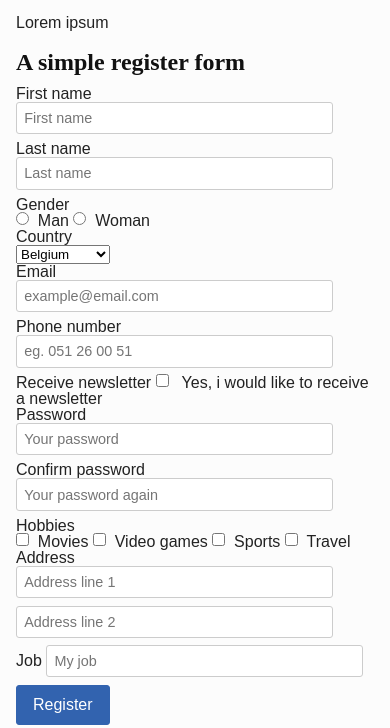
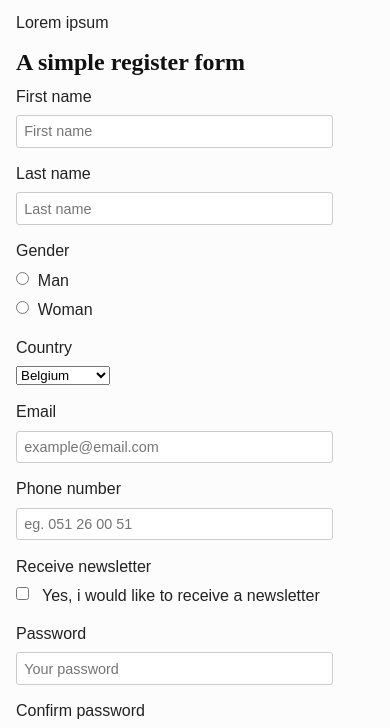
Before and after one commit to Quinten/form.css, a plain HTML site: page index.html in a window 390 px wide. Shown: the part 116-844 px from the top of the page. Drawn offline with nearby package versions, Linux system fonts and the light colour scheme.

Commit message:
Responsive scaffolding

```diff
--- a/index.html
+++ b/index.html
@@ -61,10 +61,12 @@
 					<div class="checkbox-receiveNewsletter">
 						<label>Receive newsletter</label>
 						<input type="hidden" name="receiveNewsletter" value="0">
-						<label for="receiveNewsletter">
-							<input type="checkbox" name="receiveNewsletter" id="receiveNewsletter" value="1">
-							<span>Yes, i would like to receive a newsletter</span>
-						</label>
+						<div class="mono-checkbox">
+							<label for="receiveNewsletter">
+								<input type="checkbox" name="receiveNewsletter" id="receiveNewsletter" value="1">
+								<span>Yes, i would like to receive a newsletter</span>
+							</label>
+						</div>
 					</div>
 					<div class="password-password required">
 						<label for="password">Password</label>
@@ -90,12 +92,17 @@
 							<input type="text" name="address[]" placeholder="Address line 2" value="">
 						</div>
 					</div>
+					<div class="textarea-comment required">
+						<label for="comment">Comment</label>
+						<textarea name="comment"></textarea>
+					</div>
 					<div class="text-job required">
 						<label for="job">Job</label>
 						<input type="text" name="job" placeholder="My job" id="job" value="">
 					</div>
 					<div class="button-set">
 						<button type="submit" name="submit" class="submit" value="">Register</button>
+						<a href="" class="btn sec">Cancel</a>
 					</div>
 				</form>
 
--- a/scss/_var.scss
+++ b/scss/_var.scss
@@ -43,3 +43,7 @@ $button-txt-active-color: #fff;
 $button-bg-sec-active-color: lighten($button-bg-sec-color, 10%);
 $button-border-sec-active-color: $button-bg-sec-active-color;
 $button-txt-sec-active-color: #fff;
+
+/* structure vars */
+$label-width: 180px;
+$label-width-large: 240px;
--- a/scss/form.scss
+++ b/scss/form.scss
@@ -120,6 +120,7 @@ button {
 	position: relative;
 
 	text-decoration: none;
+	vertical-align: top;
 }
 
 .btn.sec,
@@ -191,16 +192,93 @@ button.sec.disabled:focus,
 	cursor: default;
 }
 
+/* mobile structure */
 
+div[class^="text-"],
+div[class^="multi_radio-"],
+div[class^="select-"],
+div[class^="email-"],
+div[class^="checkbox-"],
+div[class^="password-"],
+div[class^="multi_checkbox-"],
+div[class^="multi_text-"],
+div[class^="textarea-"] {
+	display: block;
+	margin-bottom: .5em;
+}
+
+label {
+	display: block;
+	margin-bottom: .5em;
+	line-height: 1.35;
+	vertical-align: top;
+}
+
+.custom-select {
+	display: inline-block;
+	margin-bottom: .5em;
+}
+
+.mono-checkbox,
+.multi-checkbox,
+.multi-radio,
+.multi-text {
+	display: inline-block;
+}
 
 @include breakpoint(min-width, $brp-medium) {
 
-/* tablet styles */
+	/* tablet structure */
 
+	label {
+		display: inline-block;
+		min-width: $label-width;
+	}
+
+	.mono-checkbox,
+	.multi-checkbox,
+	.multi-radio,
+	.multi-text {
+
+		label {
+			display: block;
+			min-width: 0;
+		}
+	}
+
+	div[class^="text-"],
+	div[class^="email-"],
+	div[class^="password-"],
+	div[class^="multi_text-"],
+	div[class^="textarea-"] {
+
+		label {
+			line-height: 2;
+		}
+	}
+
+	.button-set {
+		overflow: hidden;
+		margin-left: $label-width;
+		max-width: 20em;
+
+		button, .btn {
+			float: right;
+			margin-right: 0;
+			margin-left: .5em;
+		}
+	}
 }
 
 @include breakpoint(min-width, $brp-large) {
 
-/* desktop styles */
+	/* desktop structure */
 
+	label {
+		min-width: $label-width-large;
+	}
+
+	.button-set {
+		margin-left: $label-width-large;
+	}
 }
```
Also changed, not shown: css/form.css.
